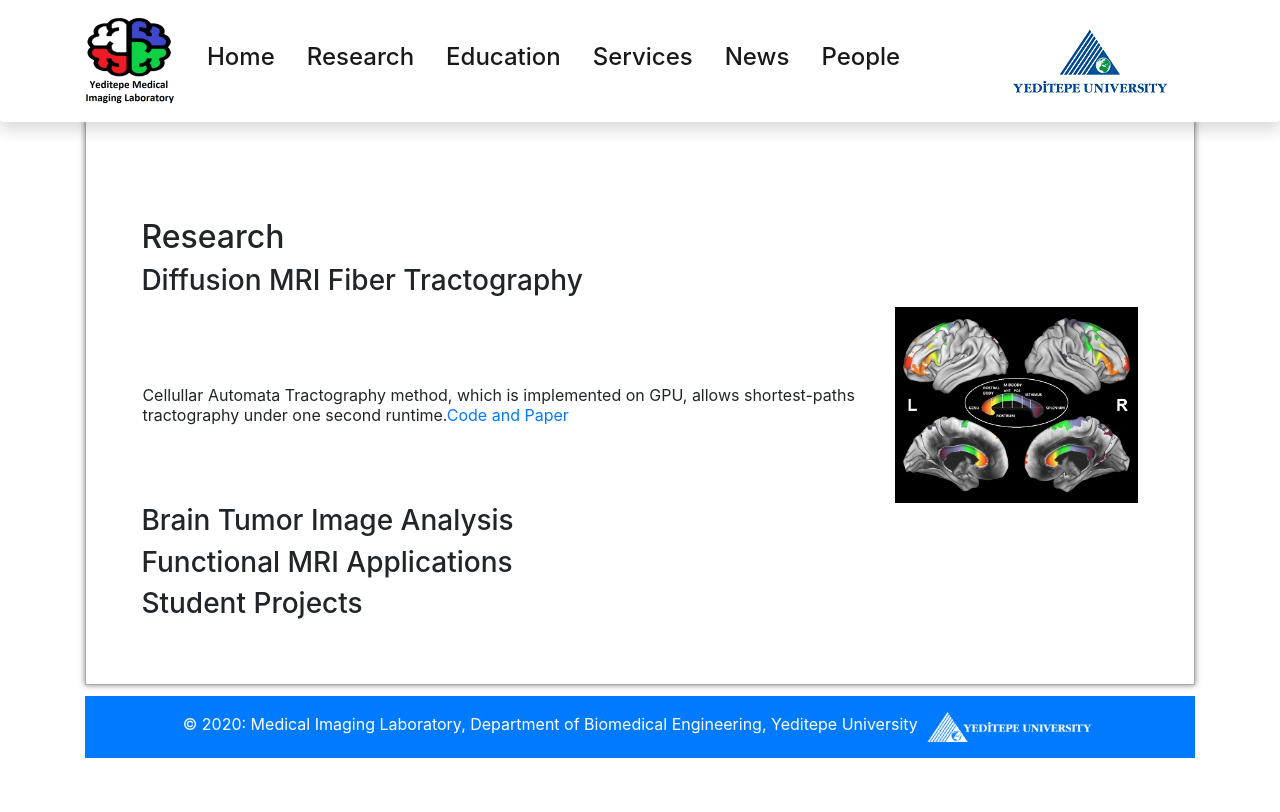
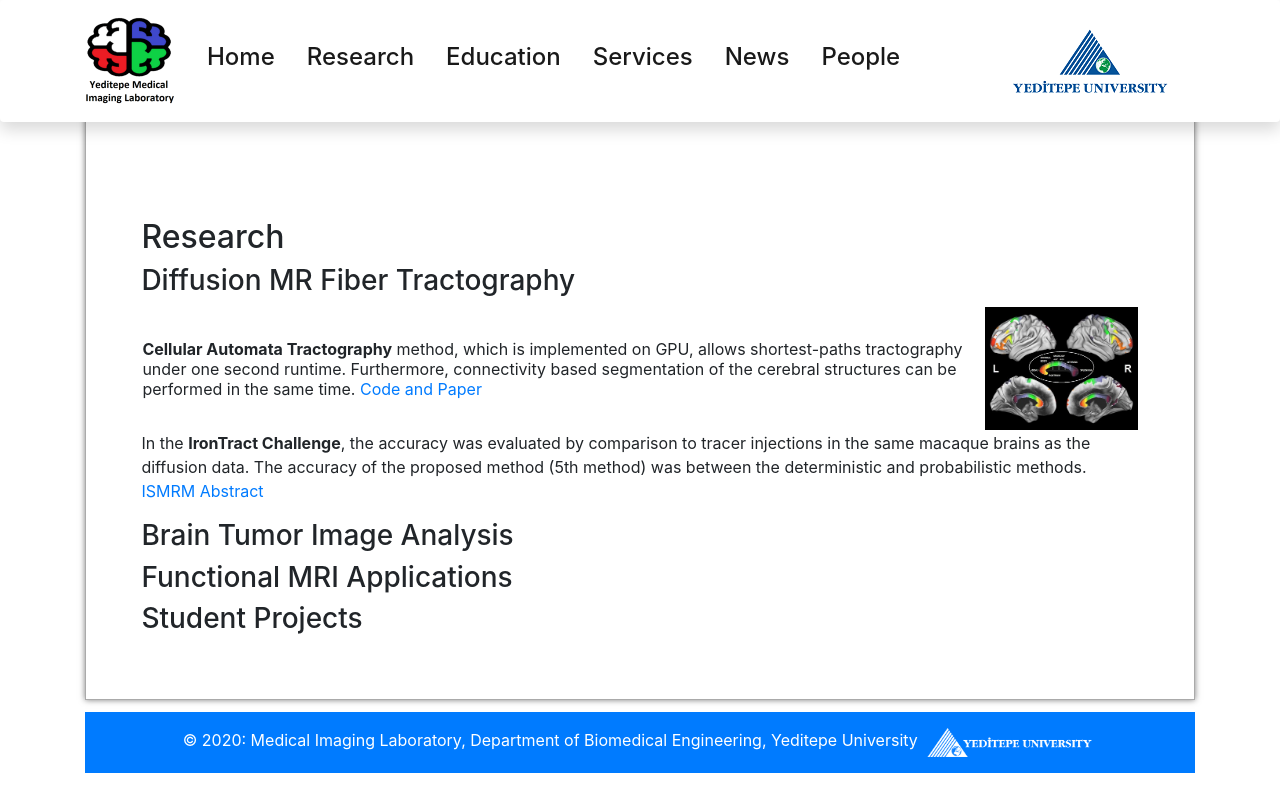
Before and after one commit to ImagingYeditepe/ImagingYeditepe.github.io, a Jekyll site: the page built from research.markdown, in a window 1280 px wide and 1011 px high. Shown: the top 812 px of the window. Built offline with Jekyll 4.4.1, drawn with Linux system fonts in a browser that asks for light colours; nearby versions of some CDN libraries.

Commit message:
Irontract added

```diff
--- a/research.markdown
+++ b/research.markdown
@@ -7,9 +7,11 @@
 ---
 ## Research
 
-### Diffusion MRI Fiber Tractography
+### Diffusion MR Fiber Tractography
 
-Cellullar Automata Tractography method, which is implemented on GPU, allows shortest-paths tractography under one second runtime.[Code and Paper](https://github.com/andachamamci/CATractography) | ![Image](/img/catractography-fig9.jpg)
+**Cellular Automata Tractography** method, which is implemented on GPU, allows shortest-paths tractography under one second runtime. Furthermore, connectivity based segmentation of the cerebral structures can be performed in the same time. [Code and Paper](https://github.com/andachamamci/CATractography) | ![Image](/img/catractography-fig9.jpg)
+
+In the **IronTract Challenge**, the accuracy was evaluated by comparison to tracer injections in the same macaque brains as the diffusion data. The accuracy of the proposed method (5th method) was between the deterministic and probabilistic methods. [ISMRM Abstract](/docs/challenge_ISMRM_final.pdf)
 
 ### Brain Tumor Image Analysis
 ### Functional MRI Applications
```
Also changed, not shown: 1 other file.
